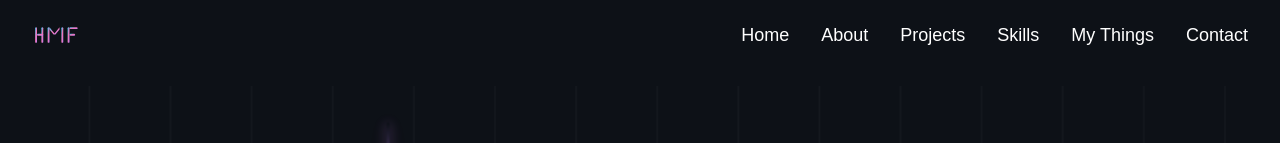
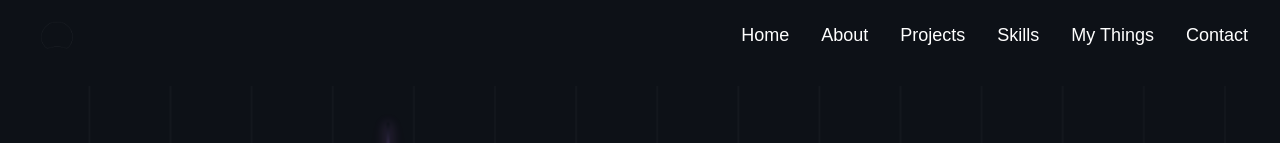
Before and after one commit to hfritz34/henryfritz.com, a React (Vite) app in the folder henryfritz.web/: page / in a window 1280 px wide. Shown: the top 143 px of the page. Built offline with nearby package versions, Linux system fonts and the light colour scheme; a web font is replaced by a local one; what spotify-web-api-js would draw is missing.

Commit message:
change logo + favicon

```diff
--- a/henryfritz.web/index.html
+++ b/henryfritz.web/index.html
@@ -2,7 +2,7 @@
 <html lang="en">
   <head>
     <meta charset="UTF-8" />
-    <link rel="icon" type="image/svg+xml" href="/favicon.svg" />
+    <link rel="icon" type="image/png" href="/favicon.png" />
     <meta name="viewport" content="width=device-width, initial-scale=1.0" />
     <title>Henry Fritz | Software Engineer</title>
     <meta name="description" content="Henry Fritz - Software Engineer and Computer Science student at The Ohio State University" />
--- a/henryfritz.web/src/components/Logo.jsx
+++ b/henryfritz.web/src/components/Logo.jsx
@@ -1,4 +1,5 @@
 import React from 'react';
+import personalLogo from '../assets/personal_logo.png';
 
 const Logo = ({ width = 40, height = 40 }) => {
   // Option 1: Gradient HF initials
@@ -143,8 +144,14 @@ const Logo = ({ width = 40, height = 40 }) => {
     </div>
   );
 
-  // Return Option 6 by default (HMF version of the geometric design)
-  return <LogoOption6 />;
+  // Use personal logo image by default
+  return (
+    <img
+      src={personalLogo}
+      alt="Personal Logo"
+      style={{ width, height, objectFit: 'contain', display: 'block' }}
+    />
+  );
 };
 
 export default Logo;
```
Also changed, not shown: henryfritz.web/public/favicon.png (added), henryfritz.web/src/assets/personal_logo.png (added).
